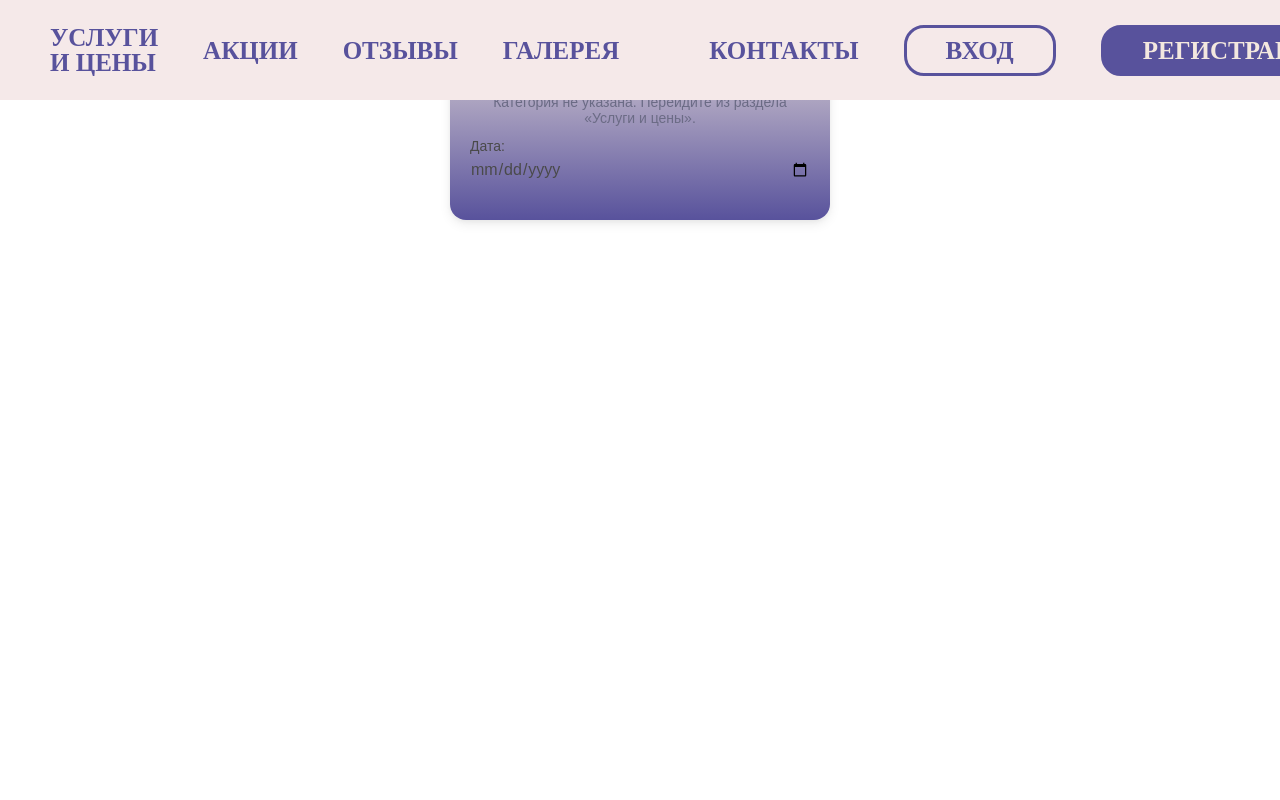
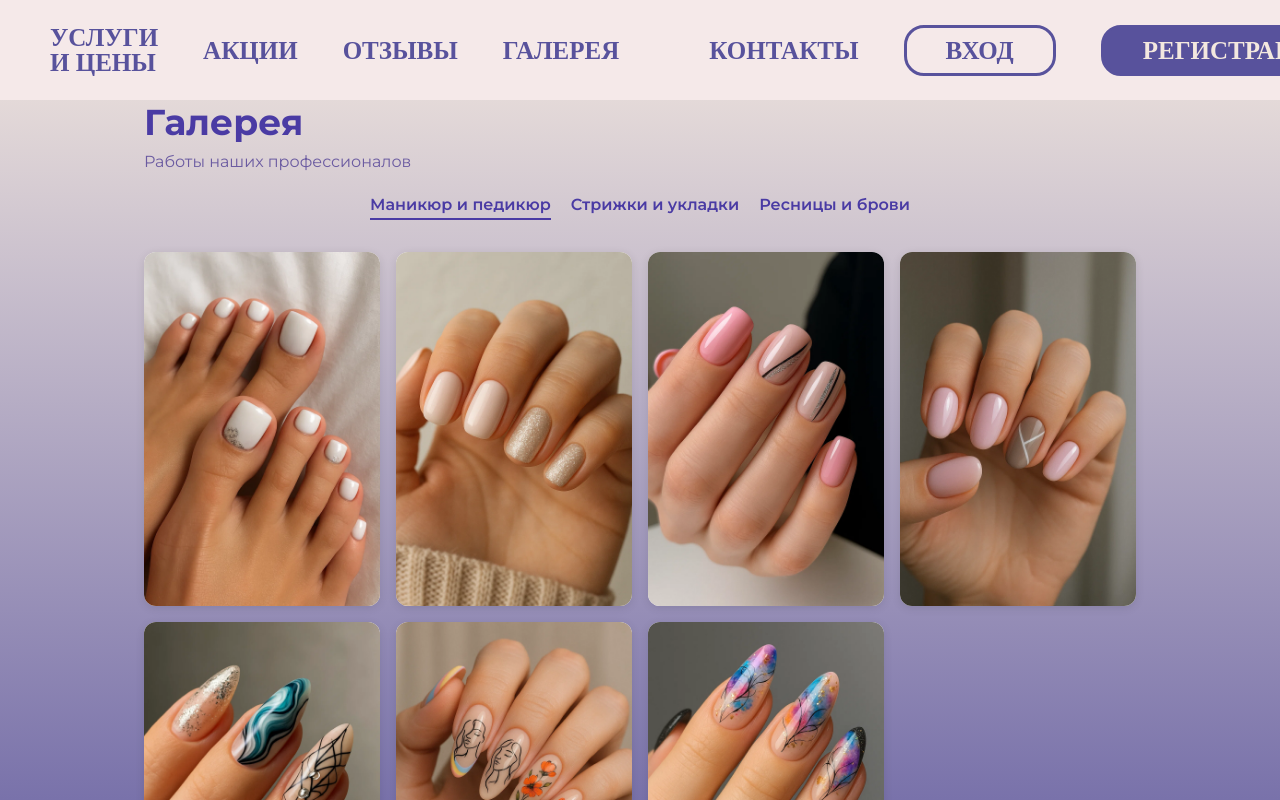
Before and after one commit to yokonohana/beauty-parlour, a React (Vite) app: page /gallery in a window 1280 px wide. Shown: the top 800 px of the page. Built offline with nearby package versions, Linux system fonts and the light colour scheme.

Commit message:
package-lock.json package.json src/components/finComponents/Gallery.jsx

```diff
--- a/package.json
+++ b/package.json
@@ -24,7 +24,8 @@
     "react-hook-form": "^7.56.4",
     "react-icons": "^5.5.0",
     "react-router-dom": "^7.6.0",
-    "react-toastify": "^11.0.5"
+    "react-toastify": "^11.0.5",
+    "twilio": "^5.7.0"
   },
   "devDependencies": {
     "@eslint/js": "^9.21.0",
--- a/src/components/finComponents/Gallery.jsx
+++ b/src/components/finComponents/Gallery.jsx
@@ -1,204 +1,95 @@
-// src/components/BookingPage.jsx
-import React, { useEffect, useState } from 'react';
-import { useLocation, useNavigate } from 'react-router-dom';
+import React, { useState, useEffect } from 'react';
 import Header from '../header/header';
 import '../../styles/gallery.css';
 
-export default function BookingPage() {
-  const location = useLocation();
-  const navigate = useNavigate();
+const categories = [
+  'Маникюр и педикюр',
+  'Стрижки и укладки',
+  'Ресницы и брови',
+];
 
-  // Состояния
-  const [date, setDate] = useState(null);
-  const [availability, setAvailability] = useState([]); // [{ masterId, masterName, slots: [ '09:00', ... ] }, …]
-  const [loading, setLoading] = useState(false);
-  const [error, setError] = useState(null);
+const folderToCategory = {
+  manicure: 'Маникюр и педикюр',
+  hairstyles: 'Стрижки и укладки',
+  eyelashes: 'Ресницы и брови',
+};
 
-  const [selectedMasterId, setSelectedMasterId] = useState('');
-  const [selectedTime, setSelectedTime] = useState('');
+export default function Gallery() {
+  const [images, setImages] = useState([]);
 
-  // Читаем category из URL-параметров (?category=…)
-  const params = new URLSearchParams(location.search);
-  const category = params.get('category'); // Например: "Маникюр и педикюр"
+  const [selectedCategory, setSelectedCategory] = useState(categories[0]);
 
-  // 1) Как только category и date появились — синхронизируем URL (чтобы было ?category=…&date=…)
+  const [filteredImages, setFilteredImages] = useState([]);
+
   useEffect(() => {
-    if (category && date) {
-      const encodedCat = encodeURIComponent(category);
-      const encodedDt = encodeURIComponent(date);
-      navigate(`/booking?category=${encodedCat}&date=${encodedDt}`, { replace: true });
-    }
-  }, [category, date, navigate]);
+    const allImageModules = import.meta.glob(
+      '/src/img/gallery/**/*.{png,jpg,jpeg,svg}',
+      {
+        eager: true,
+        import: 'default',
+      }
+    );
 
-  // 2) При изменении location.search и появлении в нём date — загружаем доступность
-  useEffect(() => {
-    const query = new URLSearchParams(location.search);
-    const urlDate = query.get('date');
+    const tempArr = [];
+    let idCounter = 1;
 
-    if (!category) {
-      return; // без категории не запрашиваем ничего
-    }
-    if (!urlDate) {
-      setAvailability([]);
-      setLoading(false);
-      return;
+    for (const filePath in allImageModules) {
+      const segments = filePath.split('/');
+      const folderName = segments[4];
+      const category = folderToCategory[folderName] || 'Без категории';
+
+      tempArr.push({
+        id: idCounter++,
+        image_url: allImageModules[filePath],
+        description: category,
+      });
     }
 
-    // Запрос к API
-    setLoading(true);
-    setError(null);
-    setAvailability([]);
-    setSelectedMasterId('');
-    setSelectedTime('');
+    setImages(tempArr);
+  }, []);
 
-    fetch(`/api/availability?category=${encodeURIComponent(category)}&date=${encodeURIComponent(urlDate)}`)
-      .then((res) => {
-        if (!res.ok) throw new Error(`HTTP ${res.status}`);
-        return res.json();
-      })
-      .then((data) => {
-        // data — массив: [{ masterId, masterName, slots: [ '09:00', '09:30', … ] }, …]
-        setAvailability(data);
-        setLoading(false);
-      })
-      .catch((err) => {
-        console.error('Ошибка при получении доступности:', err);
-        setError('Не удалось получить доступные слоты. Попробуйте позже.');
-        setLoading(false);
-      });
-  }, [category, location.search]);
-
-  // Получаем сегодня (в формате YYYY-MM-DD) для фильтра «только будущее время»
-  const todayString = new Date().toISOString().slice(0, 10);
-
-  // Когда меняется selectedMasterId, сбрасываем выбранное время
   useEffect(() => {
-    setSelectedTime('');
-  }, [selectedMasterId]);
-
-  // Собираем варианты мастеров (у которых есть slots.length > 0)
-  const mastersWithSlots = availability.filter((item) => item.slots && item.slots.length > 0);
-
-  // Находим объект выбранного мастера
-  const chosenMasterObj = mastersWithSlots.find((m) => String(m.masterId) === selectedMasterId);
-
-  // Варианты времени для выбранного мастера
-  let timeOptions = [];
-  if (chosenMasterObj) {
-    if (date === todayString) {
-      // Фильтруем слоты, оставляя только те, что идут позже текущего времени
-      const now = new Date();
-      const currentMinutes = now.getHours() * 60 + now.getMinutes();
-
-      timeOptions = chosenMasterObj.slots.filter((slot) => {
-        // slot формат 'HH:MM'
-        const [hh, mm] = slot.split(':').map(Number);
-        const slotMinutes = hh * 60 + mm;
-        return slotMinutes > currentMinutes;
-      });
-    } else {
-      timeOptions = chosenMasterObj.slots.slice(); // все слоты, если дата не сегодня
-    }
-  }
+    const filtered = images.filter(
+      (img) => img.description === selectedCategory
+    );
+    setFilteredImages(filtered);
+  }, [images, selectedCategory]);
 
   return (
-    <div className="booking-page-container">
+    <>
       <Header />
 
-      <div className="booking-widget">
-        <h1 className="bw-title">Запись на приём</h1>
-        <p className="bw-subtitle">Выберите дату и мастера</p>
-
-        {/* Если категории нет — подсказка */}
-        {!category && (
-          <p className="bw-info">Категория не указана. Перейдите из раздела «Услуги и цены».</p>
-        )}
-
-        {/* Выбор даты */}
-        <div className="bw-field">
-          <label htmlFor="booking-date">Дата:</label>
-          <input
-            id="booking-date"
-            type="date"
-            value={date || ''}
-            onChange={(e) => setDate(e.target.value)}
-            className="bw-input"
-          />
+      <div className="gallery-page">
+        <h2 className="gallery-title">Галерея</h2>
+        <p className="gallery-subtitle">Работы наших профессионалов</p>
+        <div className="gallery-tabs">
+          {categories.map((cat) => (
+            <button
+              key={cat}
+              className={`tab ${selectedCategory === cat ? 'active' : ''}`}
+              onClick={() => setSelectedCategory(cat)}
+            >
+              {cat}
+            </button>
+          ))}
         </div>
 
-        {/* Если дата указана и идёт загрузка */}
-        {date && loading && <p className="bw-info">Загрузка доступных слотов…</p>}
-
-        {/* Если дата указана и есть ошибка */}
-        {date && !loading && error && <p className="bw-error">{error}</p>}
-
-        {/* Если дата указана, загрузка прошла, но мастеров нет */}
-        {date && !loading && !error && mastersWithSlots.length === 0 && (
-          <p className="bw-info">
-            К сожалению, нет доступных слотов на {date} для категории «{category}».
-          </p>
-        )}
-
-        {/* Если есть мастера с доступными слотами — выводим селекты */}
-        {date && !loading && !error && mastersWithSlots.length > 0 && (
-          <>
-            {/* Селект «Мастер» */}
-            <div className="bw-field">
-              <label htmlFor="master-select">Мастер:</label>
-              <select
-                id="master-select"
-                value={selectedMasterId}
-                onChange={(e) => setSelectedMasterId(e.target.value)}
-                className="bw-select"
-              >
-                <option value="">— Выберите мастера —</option>
-                {mastersWithSlots.map((m) => (
-                  <option key={m.masterId} value={m.masterId}>
-                    {m.masterName}
-                  </option>
-                ))}
-              </select>
-            </div>
-
-            {/* Селект «Время» */}
-            <div className="bw-field">
-              <label htmlFor="time-select">Время:</label>
-              <select
-                id="time-select"
-                value={selectedTime}
-                onChange={(e) => setSelectedTime(e.target.value)}
-                disabled={!selectedMasterId || timeOptions.length === 0}
-                className="bw-select"
-              >
-                <option value="">
-                  {timeOptions.length === 0
-                    ? 'Нет доступного времени'
-                    : '— Выберите время —'}
-                </option>
-                {timeOptions.map((slot) => (
-                  <option key={slot} value={slot}>{slot}</option>
-                ))}
-              </select>
-            </div>
-          </>
-        )}
-
-        {/* Здесь вы можете добавить кнопку «Подтвердить запись» */}
-        {/* Например: */}
-        {date && !loading && !error && selectedMasterId && selectedTime && (
-          <button
-            className="bw-button"
-            onClick={() => {
-              // ваша логика подтверждения, например POST /api/appointments
-              alert(
-                `Запись к мастеру ${chosenMasterObj.masterName} на ${date} в ${selectedTime}`
-              );
-            }}
-          >
-            Записаться
-          </button>
-        )}
+        <div className="gallery-grid">
+          {filteredImages.length === 0 ? (
+            <p className="no-images">Нет фотографий в этой категории</p>
+          ) : (
+            filteredImages.map((img) => (
+              <div key={img.id} className="gallery-item">
+                <img
+                  src={img.image_url}
+                  alt={`Фото №${img.id}`}
+                  className="gallery-img"
+                />
+              </div>
+            ))
+          )}
+        </div>
       </div>
-    </div>
+    </>
   );
 }
```
Also changed, not shown: 1 other file (tests, documents, lock files or other folders).
